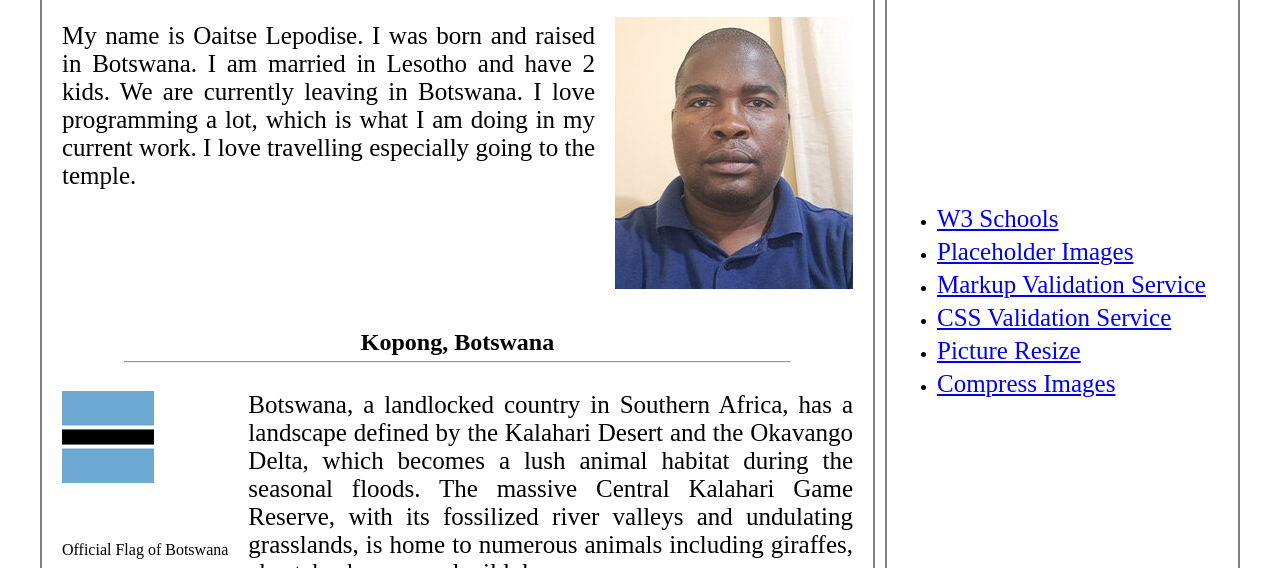
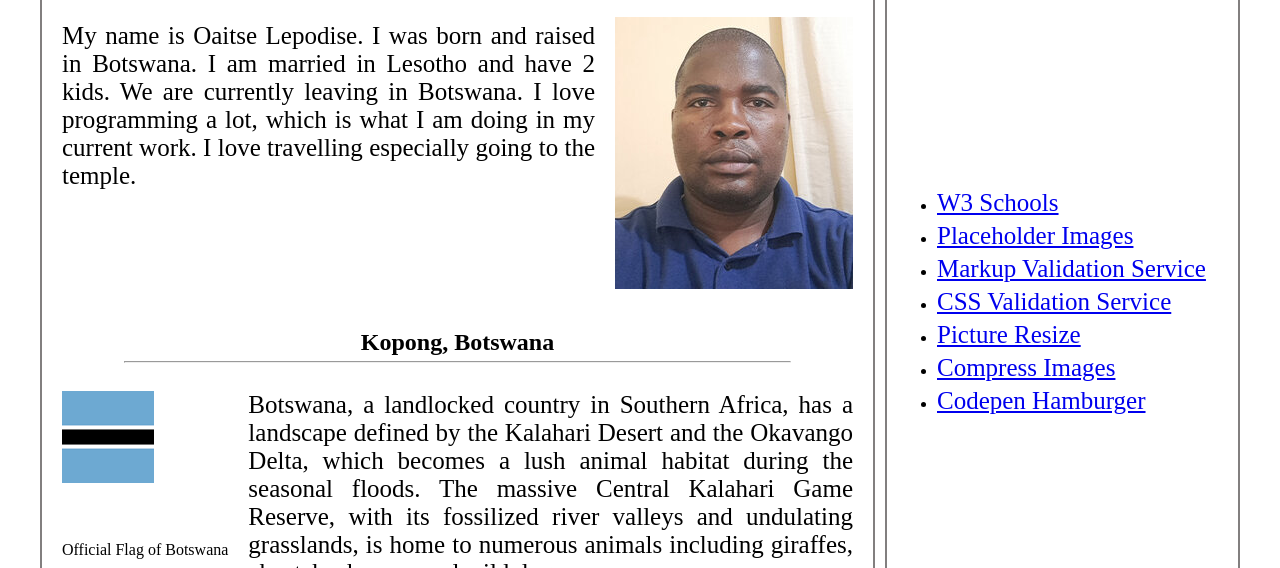
Before and after one commit to olepodisegithub/wdd131, a plain HTML site: page index.html in a window 1280 px wide. Shown: the part 232-800 px from the top of the page. Drawn offline with Linux system fonts and the light colour scheme.

Commit message:
add codepen to home page

```diff
--- a/index.html
+++ b/index.html
@@ -58,6 +58,7 @@
                     <li><a class="res_a" target="_blank" href="https://jigsaw.w3.org/css-validator/">CSS Validation Service</a></li>
                     <li><a class="res_a" target="_blank" href="https://picresize.com">Picture Resize</a></li>
                     <li><a class="res_a" target="_blank" href="https://tinypng.com">Compress Images</a></li>
+                    <li><a class="res_a" target="_blank" href="https://codepen.io/Lepodise/pen/oNRErdj">Codepen Hamburger</a></li>
                   </ul>
             </section>
         </main>
```
